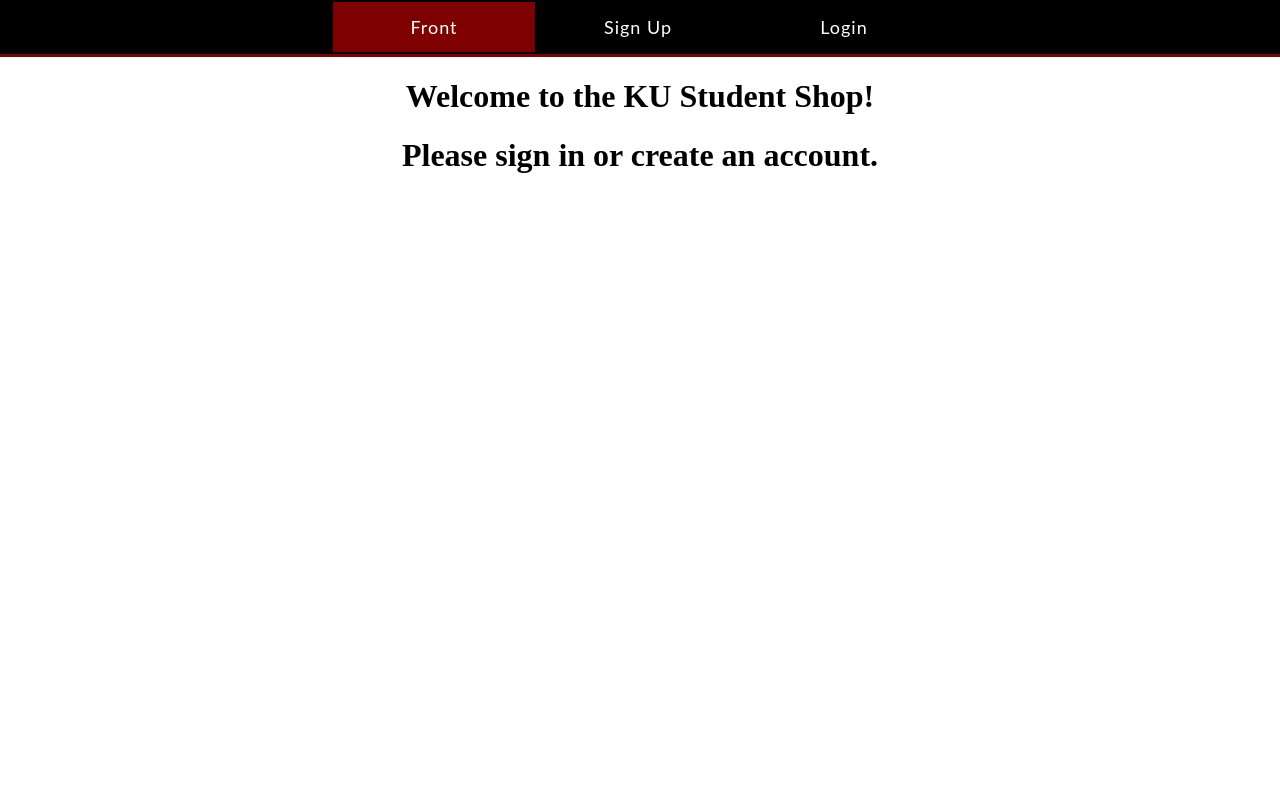
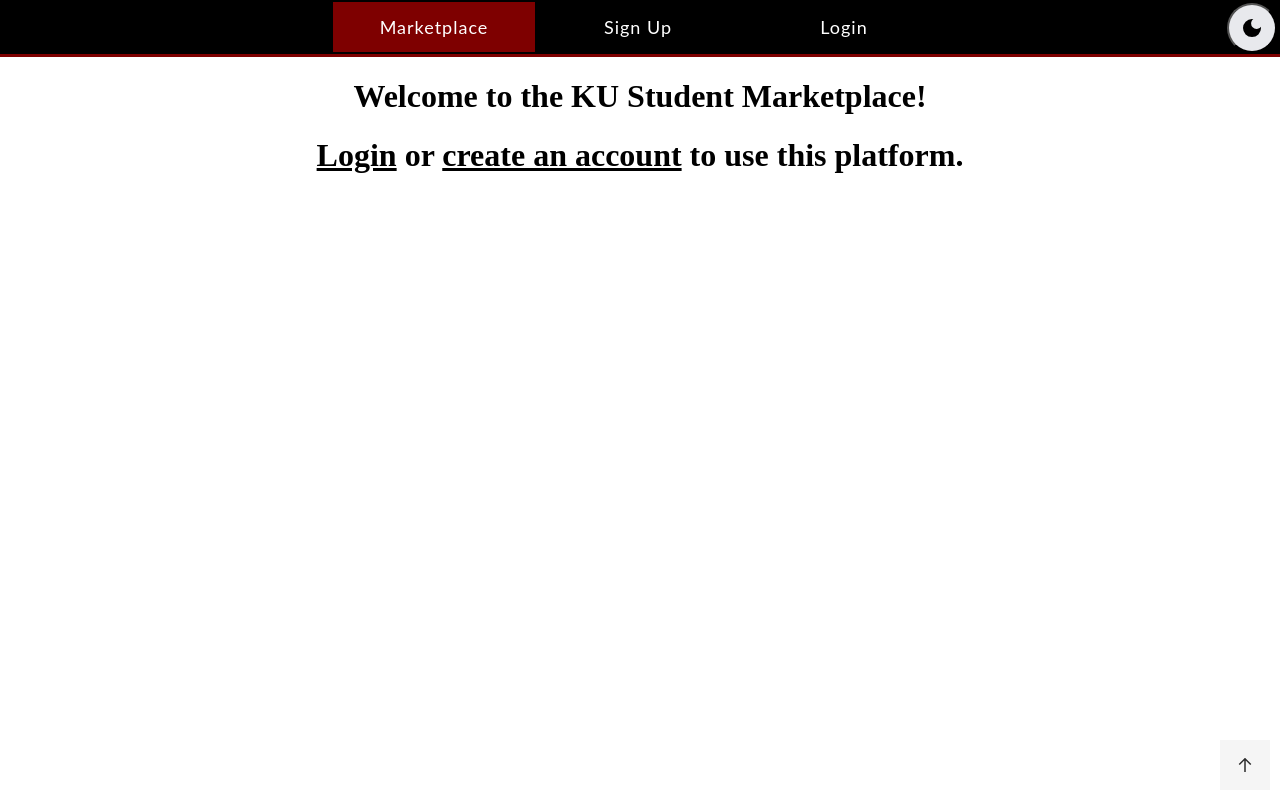
Before and after one commit to LucasFromDK/DIS, a Flask app: page / in a window 1280 px wide. Run offline with Flask 3, Linux system fonts and the light colour scheme.

Commit message:
Darkmode & BackToTop

```diff
--- a/app.py
+++ b/app.py
@@ -1,16 +1,24 @@
 import os
 from flask import Flask, render_template, request
 
-app = Flask(__name__, static_folder="public", static_url_path="/public")
+# Get public directory path
+public_dir = os.path.join(os.path.dirname(os.path.abspath(__file__)), "public")
+
+# Create Flask app with static folder configuration
+app = Flask(__name__, static_folder=public_dir, static_url_path="/public")
+
+# Variables
+person = None
+signed_in = False
 
 @app.route("/")
 def index():
-    return render_template("index.html")
+    return render_template("index.html", signed_in = signed_in, person = person)
 
 @app.route("/login")
 def login():
-    return render_template("login.html")
+    return render_template("login.html", signed_in = signed_in, person = person)
 
 @app.route("/signup")
 def signup():
-    return render_template("signup.html")
+    return render_template("signup.html", signed_in = signed_in, person = person)
--- /dev/null
+++ b/public/css/backToTop.css
@@ -0,0 +1,67 @@
+/* Back to Top Button */
+#backToTop {
+  position: fixed;
+  bottom: 10px;
+  right: var(--sideDistance);
+  display: flex;
+  align-items: center;
+  justify-content: center;
+  width: 50px;
+  height: 50px;
+  background-color: var(--color-surface-high);
+  color: var(--color-on-surface-high);
+  border: none;
+  border-radius: var(--rounded-sm);
+  padding: var(--space-xs);
+  cursor: pointer;
+  transition: var(--duration-hover) ease-out;
+  animation: fade-in var(--duration-200) ease-out forwards;
+  overflow: hidden;
+  z-index: 10;
+  box-shadow: var(--shadow-2);
+}
+
+#backToTop * {
+  pointer-events: none;
+}
+
+#backToTop:hover {
+  background-color: var(--color-surface-higher);
+  box-shadow: var(--shadow-3);
+}
+
+#backToTop:hover svg {
+  animation-delay: var(--duration-200);
+  animation-name: fly-out-in;
+  animation-duration: var(--duration-800);
+  animation-timing-function: ease-out;
+  animation-direction: forwards;
+}
+
+#backToTop:not(:hover) svg {
+  animation: fade-in var(--duration-300) ease-out forwards;
+}
+
+@keyframes fly-out-in {
+  0% {
+    transform: translateY(0);
+  }
+  49.9% {
+    transform: translateY(-400%);
+  }
+  50% {
+    transform: translateY(400%);
+  }
+  100% {
+    transform: translateY(0);
+  }
+}
+
+@keyframes fade-in {
+  0% {
+    opacity: 0;
+  }
+  100% {
+    opacity: 1;
+  }
+}
--- /dev/null
+++ b/public/css/darkmode.css
@@ -0,0 +1,71 @@
+.darkmode {
+    /* Body Color */
+    --base-color: black;
+
+    /* Text Color */
+    --text-color: #ffffff;
+
+    /*backToTop*/
+    --arrow-color: #ECECEC;
+    --color-surface: #0b0b0b; /* Elevation 1 */
+    --color-surface-variant: #0b0b0b; /* Elevation 1 */
+    --color-surface-high: #191919; /* Elevation 2 */
+    --color-surface-high-hover: var(--color-surface-higher);
+    --color-surface-higher: #333333; /* Elevation 3 */
+    --color-surface-higher-hover: #484848; /* Elevation 3 */
+}
+
+.icon {
+    color: var(--arrow-color);
+}
+
+  #theme-switch {
+    height: 50px;
+    width: 50px;
+    padding: 0;
+    border-radius: 50%;
+    background-color: var(--base-variant);
+    display: flex;
+    justify-content: center;
+    align-items: center;
+    position: fixed;
+    top: 3px;
+    right: 3px;
+    cursor: pointer;
+    z-index: 2;
+  }
+
+  #theme-switch svg:last-child {
+    display: none;
+  }
+
+  .darkmode #theme-switch svg:first-child {
+    display: none;
+  }
+
+  .darkmode #theme-switch svg:last-child {
+    display: block;
+  }
+
+  #backToTop {
+  position: fixed;
+  bottom: 10px;
+  right: var(--sideDistance);
+  display: flex;
+  align-items: center;
+  justify-content: center;
+  width: 50px;
+  height: 50px;
+  background-color: var(--color-surface-high);
+  color: var(--color-on-surface-high);
+  border: none;
+  border-radius: var(--rounded-sm);
+  padding: var(--space-xs);
+  cursor: pointer;
+  transition: var(--duration-hover) ease-out;
+  animation: fade-in var(--duration-200) ease-out forwards;
+  overflow: hidden;
+  z-index: 10;
+  box-shadow: var(--shadow-2);
+}
+/*End*/
--- /dev/null
+++ b/public/css/style.css
@@ -0,0 +1,98 @@
+:root {
+  /* Body Color*/
+  --base-color: #ffffff;
+
+  /* Text Color */
+  --text-color: #000000;
+
+  /* Theme Switch */
+  --base-variant: #e8e9ed;
+
+  /* backToTop button */
+  --sideDistance: 10px;
+  /* Colors */
+    --arrow-color: #2B2B2B;
+    --color-surface: #fff;
+    --color-surface-variant: #e6e6e6;
+    --color-surface-high: #f5f5f5;
+    --color-surface-higher: #e3e3e3;
+    --color-surface-higher-hover: #cfcfcf;
+    --color-surface-high-hover: var(--color-surface-higher);
+
+      /* Anim */
+    --duration-multiplier: 1; /* Allow disabling or increase animation speed */
+    --duration-75: calc(75ms * var(--duration-multiplier));
+    --duration-100: calc(100ms * var(--duration-multiplier));
+    --duration-150: calc(150ms * var(--duration-multiplier));
+    --duration-200: calc(200ms * var(--duration-multiplier));
+    --duration-300: calc(300ms * var(--duration-multiplier));
+    --duration-400: calc(400ms * var(--duration-multiplier));
+    --duration-500: calc(500ms * var(--duration-multiplier));
+    --duration-600: calc(600ms * var(--duration-multiplier));
+    --duration-700: calc(700ms * var(--duration-multiplier));
+    --duration-800: calc(800ms * var(--duration-multiplier));
+    --duration-900: calc(900ms * var(--duration-multiplier));
+    --duration-1000: calc(1000ms * var(--duration-multiplier));
+    --duration-1200: calc(1200ms * var(--duration-multiplier));
+    --duration-1400: calc(1400ms * var(--duration-multiplier));
+    --duration-2000: calc(2000ms * var(--duration-multiplier));
+    --duration-hover: var(--duration-200);
+}
+
+body {
+  margin: 0;
+  background: var(--base-color);
+}
+
+/* Text Colors */
+h1, h2, h3, h4, h5, h6, p, a {
+  color: var(--text-color);
+}
+
+.topnav {
+  background-color: black;
+  display: flex;
+  align-items: center;
+  justify-content: center;
+  min-height: 6vh;
+  position: relative; /* Important for positioning the glow */
+  border-bottom: solid #7E0000;
+  z-index: 1;
+}
+
+.topnav a {
+  float: left;
+  text-align: center;
+  padding: 14px 16px;
+  min-width: 170px;
+  height: fit-content;
+  text-decoration: none;
+  font-family: 'Lato', sans-serif;
+  letter-spacing: 1px;
+  font-size: 18px;
+  color: white;
+}
+
+.topnav a.active {
+  background: #7E0000;
+  color: white;
+  min-width: 170px;
+}
+
+/* Top Button */
+.topButton {
+  margin: 2px;
+  min-width: 170px; /* Fixes width issue on smaller displays | Should be black when not selected */
+  cursor: pointer;
+  border: none;
+  color: white;
+  transition: ease-in 0.2s;
+  background: linear-gradient(to left, rgb(0, 0, 0) 50%, #7E0000 50%, #7E0000 100%) right;
+  background-size: 200%;
+}
+
+.topButton:hover {
+  background-position: left;
+  color: white;
+}
+/* Top Button End */
--- /dev/null
+++ b/public/scripts/darkmode.js
@@ -0,0 +1,19 @@
+let darkmode = localStorage.getItem('darkmode')
+const themeSwitch = document.getElementById('theme-switch')
+
+const enableDarkmode = () => {
+	document.body.classList.add('darkmode')
+	localStorage.setItem('darkmode', 'active')
+}
+
+const disableDarkmode = () => {
+	document.body.classList.remove('darkmode')
+	localStorage.setItem('darkmode', null)
+}
+
+if (darkmode === "active") enableDarkmode()
+
+themeSwitch.addEventListener("click", () => {
+	darkmode = localStorage.getItem('darkmode')
+	darkmode !== "active" ? enableDarkmode() : disableDarkmode()
+})
--- /dev/null
+++ b/public/scripts/events.js
@@ -0,0 +1,18 @@
+document.addEventListener("DOMContentLoaded", () => {
+	const ui = {
+		actions: {
+			backToTop: document.getElementById("backToTop"),
+		},
+	};
+
+	initBackToTop(); // Trigger the back-to-top button functionality
+
+	function initBackToTop() {
+		ui.actions.backToTop.addEventListener("click", function () {
+			window.scrollTo({
+				top: 0,
+				behavior: "smooth",
+			});
+		});
+	}
+});
--- a/templates/index.html
+++ b/templates/index.html
@@ -2,27 +2,59 @@
 <html lang="en">
 
 <head>
-  <title>KU Student Shop</title>
-  <link rel="stylesheet" href="../public/style.css">
+  <title>KU Student Marketplace</title>
+  <link rel="stylesheet" href="../public/css/style.css">
+  <link rel="stylesheet" href="../public/css/backToTop.css">
+  <link rel="stylesheet" href="../public/css/darkmode.css">
   <!-- Favicon Coming Soon -->
-  <link rel="shortcut icon" type="image/ico" href="../public/favicon.ico">
+  <link rel="shortcut icon" type="image/ico" href="../public/css/favicon.ico">
 </head>
 
 <body>
   <div class="topnav">
-    <a class="active" href="/">Front</a>
+    <a class="active" href="/">Marketplace</a>
     <a class="topButton" href="/signup">Sign Up</a>
     <a class="topButton" href="/login">Login</a>
   </div>
 
+  <button id="theme-switch">
+    <svg xmlns="http://www.w3.org/2000/svg" height="24px" viewBox="0 -960 960 960" width="24px">
+      <path
+        d="M480-120q-150 0-255-105T120-480q0-150 105-255t255-105q14 0 27.5 1t26.5 3q-41 29-65.5 75.5T444-660q0 90 63 153t153 63q55 0 101-24.5t75-65.5q2 13 3 26.5t1 27.5q0 150-105 255T480-120Z">
+      </path>
+    </svg>
+    <svg xmlns="http://www.w3.org/2000/svg" height="24px" viewBox="0 -960 960 960" width="24px">
+      <path
+        d="M480-280q-83 0-141.5-58.5T280-480q0-83 58.5-141.5T480-680q83 0 141.5 58.5T680-480q0 83-58.5 141.5T480-280ZM200-440H40v-80h160v80Zm720 0H760v-80h160v80ZM440-760v-160h80v160h-80Zm0 720v-160h80v160h-80ZM256-650l-101-97 57-59 96 100-52 56Zm492 496-97-101 53-55 101 97-57 59Zm-98-550 97-101 59 57-100 96-56-52ZM154-212l101-97 55 53-97 101-59-57Z">
+      </path>
+    </svg>
+  </button>
+  <script src="../public/scripts/darkmode.js"></script>
+
   <div align="center">
-    <h1>Welcome to the KU Student Shop!</h1>
-    {% if not person %}
-    <h1>Please sign in or create an account.</h1>
+    <script src="../public/scripts/events.js"></script>
+    <button id="backToTop">
+      <svg class="icon" height="16" stroke-linejoin="round" viewBox="0 0 16 16" width="16">
+        <path fill-rule="evenodd" clip-rule="evenodd"
+          d="M8.70711 1.39644C8.31659 1.00592 7.68342 1.00592 7.2929 1.39644L2.21968 6.46966L1.68935 6.99999L2.75001 8.06065L3.28034 7.53032L7.25001 3.56065V14.25V15H8.75001V14.25V3.56065L12.7197 7.53032L13.25 8.06065L14.3107 6.99999L13.7803 6.46966L8.70711 1.39644Z"
+          fill="currentColor"></path>
+      </svg>
+    </button>
+
+    <h1>Welcome to the KU Student Marketplace!</h1>
+    {% if signed_in == False %}
+    <h1><a href="/login">Login</a> or <a href="/signup">create an account</a> to use this platform.</h1>
     {% else %}
     <h1>Welcome back, {{ person }}!</h1>
     {% endif %}
   </div>
+
+  <div align="center">
+    {% if signed_in == True %}
+    <h2>Marketplace Listings</h2>
+    <!-- Listings would go here -->
+  </div>
+  {% endif %}
 </body>
 
 </html>
```
Also changed, not shown: public/style.css (deleted, +0 -51 lines), templates/login.html (+21 -5 lines), templates/signup.html (+20 -4 lines).
